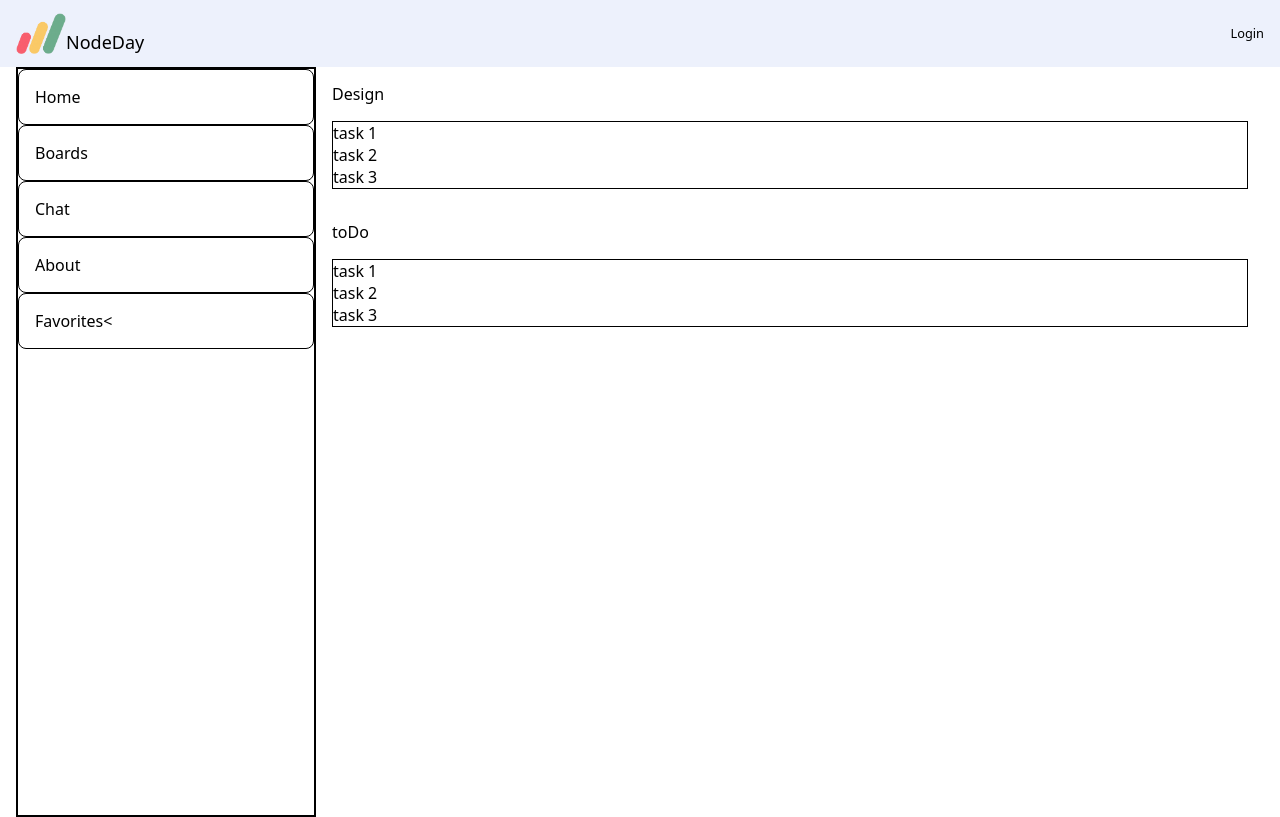
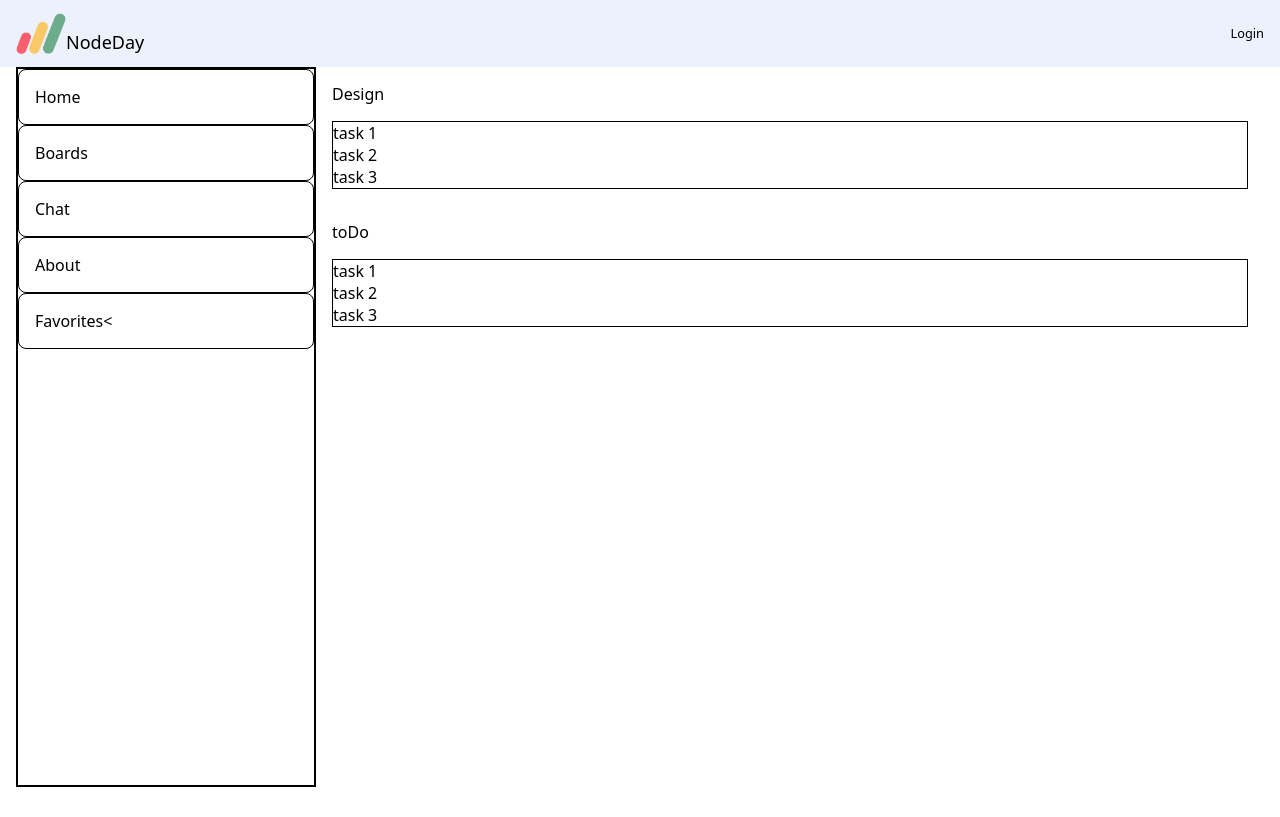
Before and after one commit to AndreiYakerson/sprint-4-frontend, a React (Vite) app: page /board/1 in a window 1280 px wide. Built offline with nearby package versions, Linux system fonts and the light colour scheme; no server answers.

Commit message:
- Discarded root component CSS unrelevant properties and placed instead a layout. For the main content.
- Update sidebar styling height to be 100 percent.

```diff
--- a/src/assets/styles/RootCmp.css
+++ b/src/assets/styles/RootCmp.css
@@ -1,3 +1,3 @@
-.main-container > main {
-    min-height: calc(100vh - 9rem);
-}
+/* .main-container > main {
+    height: calc(100vh - 9rem);
+} */
--- a/src/assets/styles/basics/layout.css
+++ b/src/assets/styles/basics/layout.css
@@ -59,12 +59,13 @@
     }
 }
 
-.main-layout{
+.main-layout {
     display: grid;
     grid-auto-flow: column;
-    grid-template-columns:max-content;
+    grid-template-columns: max-content;
+    height: 90vh;
 
-    & .main-content{
+    & .main-content {
         padding: 1em;
     }
 }
--- a/src/assets/styles/cmps/SideBar.css
+++ b/src/assets/styles/cmps/SideBar.css
@@ -4,7 +4,7 @@
     place-content: center;
 
     width: 300px;
-    min-height: calc(100vh - 50px);
+    height:100%;
 
     border: 2px solid black;
 
--- a/src/cmps/Task/TaskDetails.jsx
+++ b/src/cmps/Task/TaskDetails.jsx
@@ -3,7 +3,7 @@ import { DynamicCmp } from "../DynamicCmp.jsx";
 export function TaskDetails({ task }) {
     return (
         <div className="task-details">
-            {task.title}
+            {task?.title}
             {
 
                 //TODO <DynamicCmp />
--- a/src/pages/HomePage.jsx
+++ b/src/pages/HomePage.jsx
@@ -4,9 +4,6 @@ import { BoardIndex } from "./BoardIndex"
 export function HomePage() {
 
     const user = useSelector(state => state.userModule.user)
-    console.log("🚀 ~ HomePage ~ user:", user)
-
-
     return (
         <section className="home-page">
             <header className="home-page-header">
```
